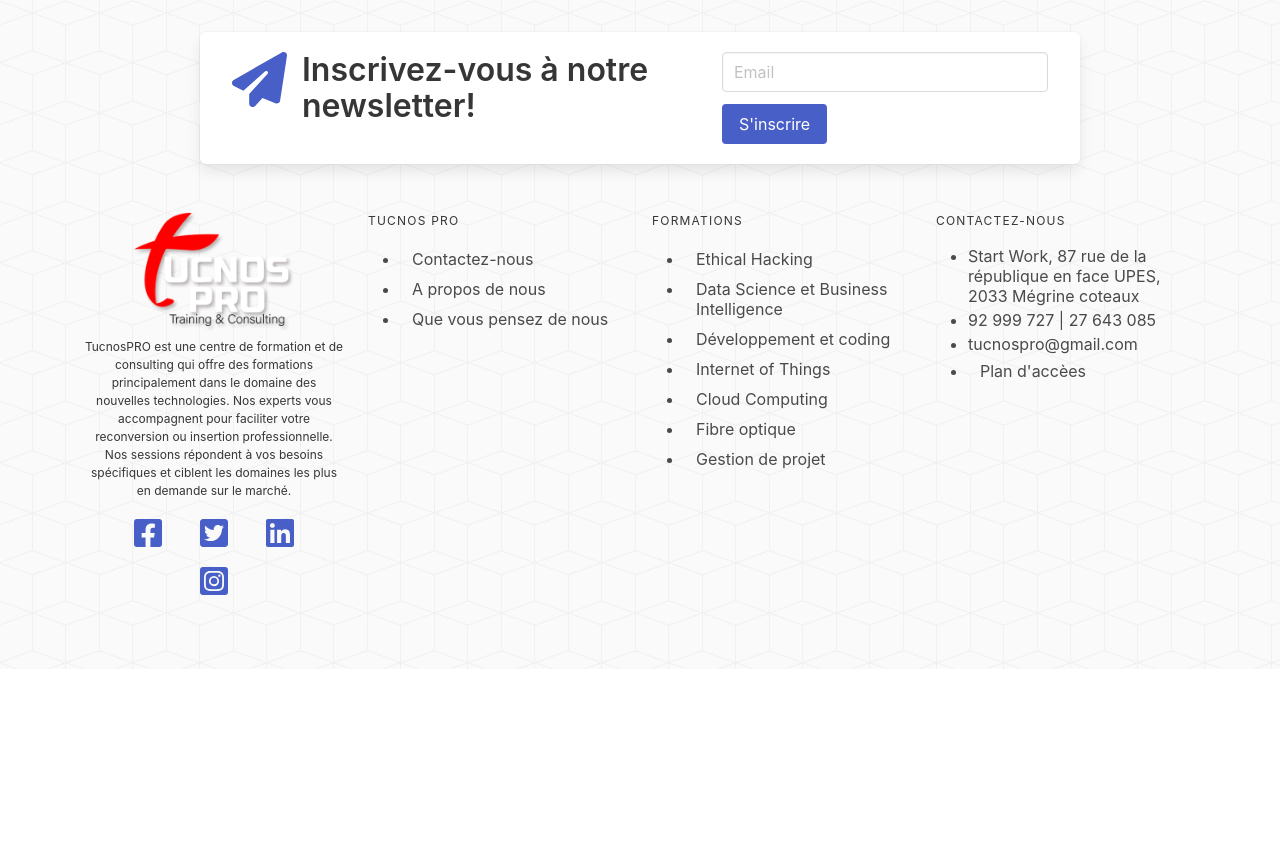
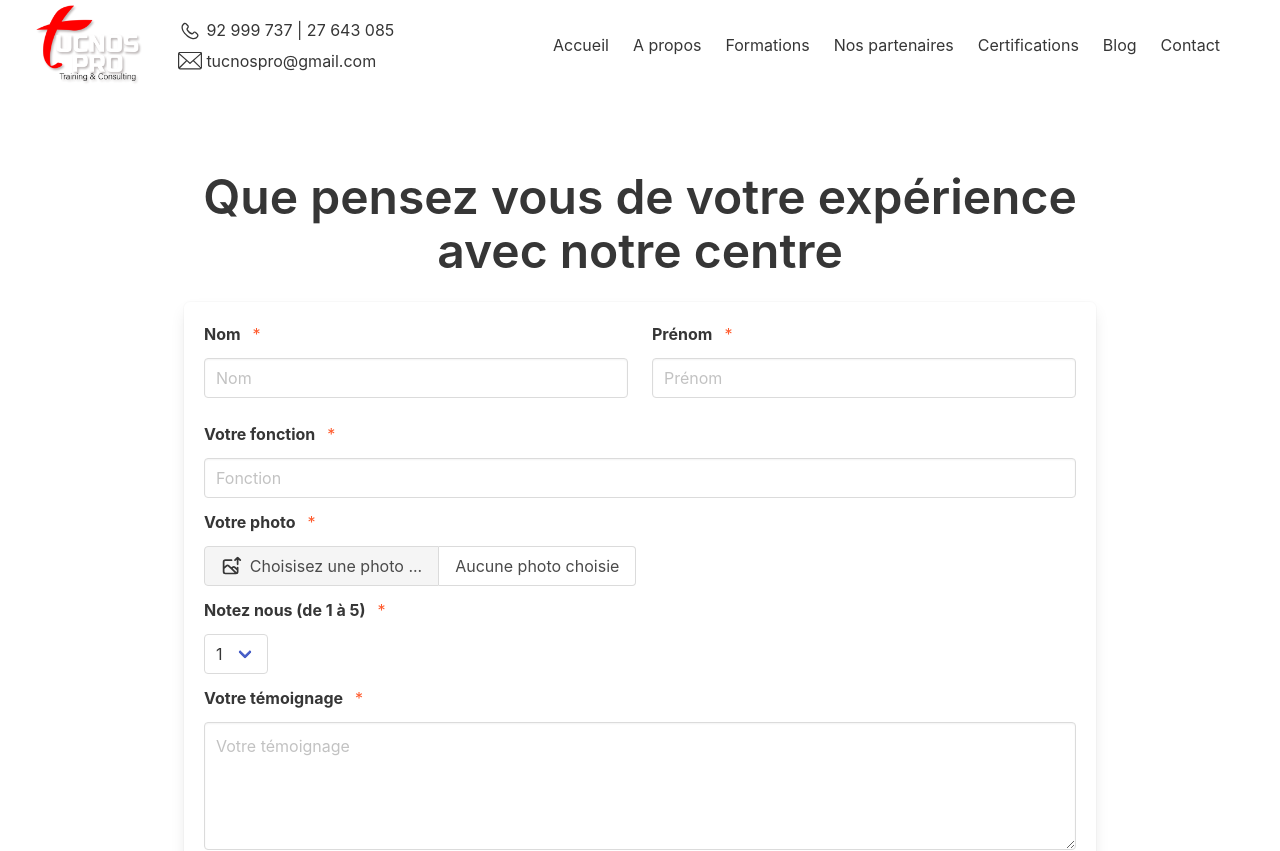
Before and after one commit to Abdelhak-Achour/TucnosPro, a React (Create React App) app: page /temoin in a window 1280 px wide. Shown: the top 851 px of the page. Before the commit the page ends 800 px from the top, so only its background shows below. Built offline with nearby package versions, Linux system fonts and the light colour scheme.

Commit message:
finished temoin page

```diff
--- a/src/App.js
+++ b/src/App.js
@@ -9,6 +9,7 @@ import {Certification} from './pages/certification';
 import {Contact} from './pages/contact';
 import {Partners} from './pages/partners';
 import { Footer } from './components/footer';
+import { Temoin } from './pages/temoin';
 
 function App() {
   return (
@@ -21,6 +22,7 @@ function App() {
         <Route path = '/certification' element = {<Certification />} />
         <Route path = '/contact' element = {<Contact />} />
         <Route path = '/nos-partenaires' element = {<Partners />} />
+        <Route path = '/temoin' element = {<Temoin />} />
       </Routes>
       <Footer />
     </>
--- a/src/components/footer.js
+++ b/src/components/footer.js
@@ -85,7 +85,7 @@ export function Footer()
                                     <li>Start Work, 87 rue de la république en face UPES, 2033 Mégrine coteaux</li>
                                     <li>92 999 727 | 27 643 085</li>
                                     <li>tucnospro@gmail.com</li>
-                                    <li><a href="https://www.google.com/maps/place/START+WORK+coworking+space/@36.7683348,10.2445893,15z/data=!4m5!3m4!1s0x0:0x3dec8d86e17ea558!8m2!3d36.7683348!4d10.2445893">Plan d'accèes</a></li>
+                                    <li><a className="is-paddingless" href="https://www.google.com/maps/place/START+WORK+coworking+space/@36.7683348,10.2445893,15z/data=!4m5!3m4!1s0x0:0x3dec8d86e17ea558!8m2!3d36.7683348!4d10.2445893">Plan d'accèes</a></li>
                                 </ul>
                             </div>
                         </div>
--- a/src/index.css
+++ b/src/index.css
@@ -398,3 +398,25 @@ p {
     height: 15rem;
     object-fit: cover;
 }
+
+/*
+
+
+            Temoin page
+
+
+*/
+
+.temoin {
+    max-width: 57rem;
+    margin: 5rem auto 5rem auto;
+    text-align: center;
+}
+
+.orange-star {
+    color: #ff5a2c !important;
+}
+
+.image-upload-icon {
+    max-width: 1.3rem;
+}
--- a/src/pages/about.js
+++ b/src/pages/about.js
@@ -8,6 +8,7 @@ import 'swiper/swiper-bundle.css';
 import data from '../mock_data.json';
 import { Testemony } from "../components/testemony";
 import { Navbar2 } from "../components/navbar2";
+import { Link } from "react-router-dom";
 
 export function About ()
 {
@@ -150,7 +151,7 @@ export function About ()
                     </Swiper>
                 </div>
                 <div className="note-btn-div has-text-centered">
-                    <a><button className="button is-medium is-primary orange-bg">Notez Nous</button></a>
+                    <Link to="/temoin"><button className="button is-medium is-primary orange-bg">Notez Nous</button></Link>
                 </div>
             </div>
 
--- a/src/pages/temoin.js
+++ b/src/pages/temoin.js
@@ -0,0 +1,153 @@
+import React from "react";
+import { Navbar2 } from "../components/navbar2";
+import imageUpload from '../images/image-upload.svg';
+
+export function Temoin()
+{
+    document.addEventListener('DOMContentLoaded', () => {
+        // 1. Display file name when select file
+        let fileInputs = document.querySelectorAll('.file.has-name')
+        for (let fileInput of fileInputs) {
+          let input = fileInput.querySelector('.file-input')
+          let name = fileInput.querySelector('.file-name')
+          input.addEventListener('change', () => {
+            let files = input.files
+            if (files.length === 0) {
+              name.innerText = 'Aucune photo choisie'
+            } else {
+              name.innerText = files[0].name
+            }
+          })
+        }
+    // 2. Remove file name when form reset
+    let forms = document.getElementsByTagName('form')
+    for (let form of forms) {
+    form.addEventListener('reset', () => {
+        console.log('a')
+        let names = form.querySelectorAll('.file-name')
+        for (let name of names) {
+        name.innerText = 'Aucune photo choisie'
+        }
+    })
+    }
+    })
+
+    return(
+        <>
+            <Navbar2 />
+            <div className="temoin">
+                <p className="title is-1 has-text-dark is-family-primary">Que pensez vous de votre expérience avec notre centre</p>
+                <div className="box temoin-form-div">
+                    <form className="has-text-left-desktop">
+                        <div className="columns">
+                            <div className="column">
+                                <div className="field">
+                                    <div className="columns is-mobile">
+                                        <div className="column pb-0 pr-0 is-narrow">
+                                            <label className="label">Nom</label>
+                                        </div>
+                                        <div className="column pb-0 pr-0 is-narrow">
+                                            <p className="orange-star">*</p>
+                                        </div>
+                                    </div>
+                                    <div className="control">
+                                        <input className="input" type="lastname" placeholder="Nom" />
+                                    </div>
+                                </div>
+                            </div>
+                            <div className="column">
+                                <div className="field">
+                                    <div className="columns is-mobile">
+                                        <div className="column pb-0 pr-0 is-narrow">
+                                            <label className="label">Prénom</label>
+                                        </div>
+                                        <div className="column pb-0 pr-0 is-narrow">
+                                            <p className="orange-star">*</p>
+                                        </div>
+                                    </div>
+                                    <div className="control">
+                                        <input className="input" type="name" placeholder="Prénom" />
+                                    </div>
+                                </div>
+                            </div>
+                        </div>
+                        <div className="field">
+                            <div className="columns is-mobile">
+                                <div className="column pb-0 pr-0 is-narrow">
+                                    <label className="label">Votre fonction</label>
+                                </div>
+                                <div className="column pb-0 pr-0 is-narrow">
+                                    <p className="orange-star">*</p>
+                                </div>
+                            </div>
+                            <div className="control">
+                                <input className="input" type="job" placeholder="Fonction" />
+                            </div>
+                        </div>
+                        <div className="field">
+                            <div className="columns is-mobile">
+                                <div className="column pb-0 pr-0 is-narrow">
+                                    <label className="label">Votre photo</label>
+                                </div>
+                                <div className="column pb-0 pr-0 is-narrow">
+                                    <p className="orange-star">*</p>
+                                </div>
+                            </div>
+                            <div className="file has-name">
+                                <label className="file-label">
+                                    <input className="file-input" type="file" name="image" accept="images/png,image/jpg,image/jpeg" />
+                                    <span className="file-cta">
+                                        <img className="image-upload-icon" src={imageUpload} alt="up" />
+                                        <span className="file-label pl-2">
+                                            Choisisez une photo ...
+                                        </span>
+                                    </span>
+                                    <span className="file-name">
+                                        Aucune photo choisie
+                                    </span>
+                                </label>
+                            </div>
+                        </div>
+                        <div className="field">
+                            <div className="columns is-mobile">
+                                <div className="column pb-0 pr-0 is-narrow">
+                                    <label className="label">Notez nous (de 1 à 5)</label>
+                                </div>
+                                <div className="column pb-0 pr-0 is-narrow">
+                                    <p className="orange-star">*</p>
+                                </div>
+                            </div>
+                            <div className="control">
+                                <div className="select">
+                                    <select>
+                                        <option>1</option>
+                                        <option>2</option>
+                                        <option>3</option>
+                                        <option>4</option>
+                                        <option>5</option>
+                                    </select>
+                                </div>
+                            </div>
+                        </div>
+                        <div class="field">
+                            <div className="columns is-mobile">
+                                <div className="column pb-0 pr-0 is-narrow">
+                                    <label className="label">Votre témoignage</label>
+                                </div>
+                                <div className="column pb-0 pr-0 is-narrow">
+                                    <p className="orange-star">*</p>
+                                </div>
+                            </div>
+                            <div class="control">
+                                <textarea class="textarea" placeholder="Votre témoignage"></textarea>
+                            </div>
+                        </div>
+                        <div className="control">
+                            <button className="button is-link">Soumettre votre témoignage</button>
+                        </div>
+                    </form>
+                </div>
+            </div>
+        </>
+    )
+}
```
Also changed, not shown: src/images/image-upload.svg (added).
